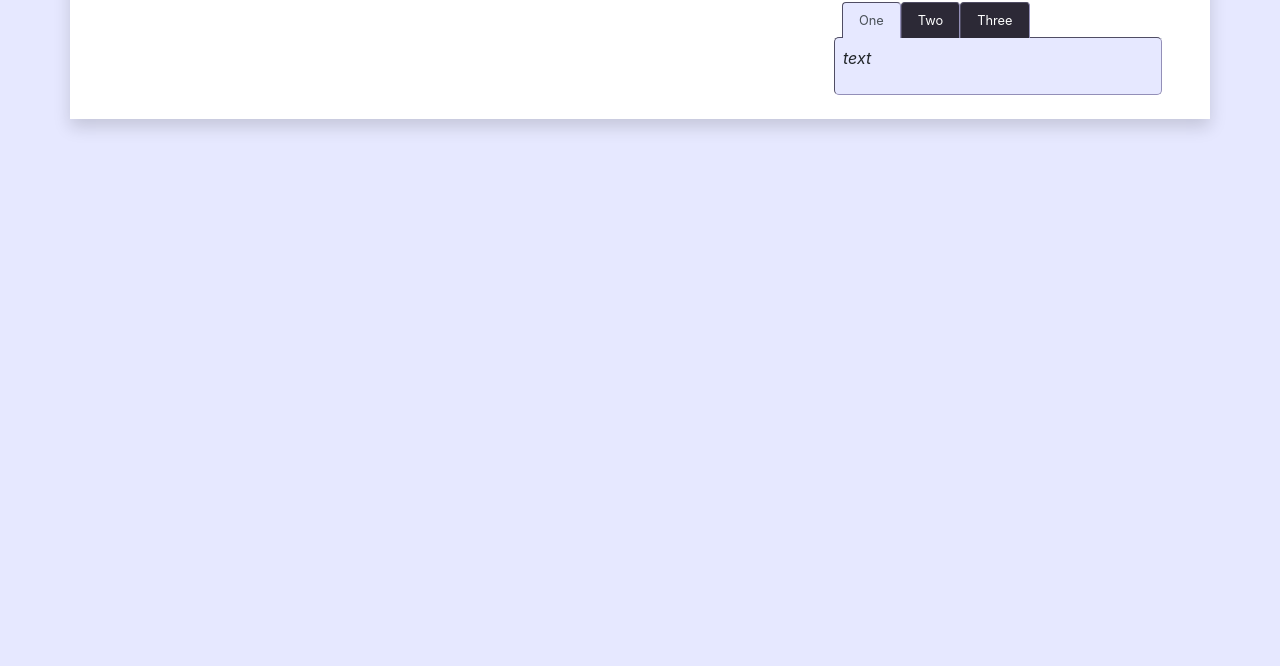
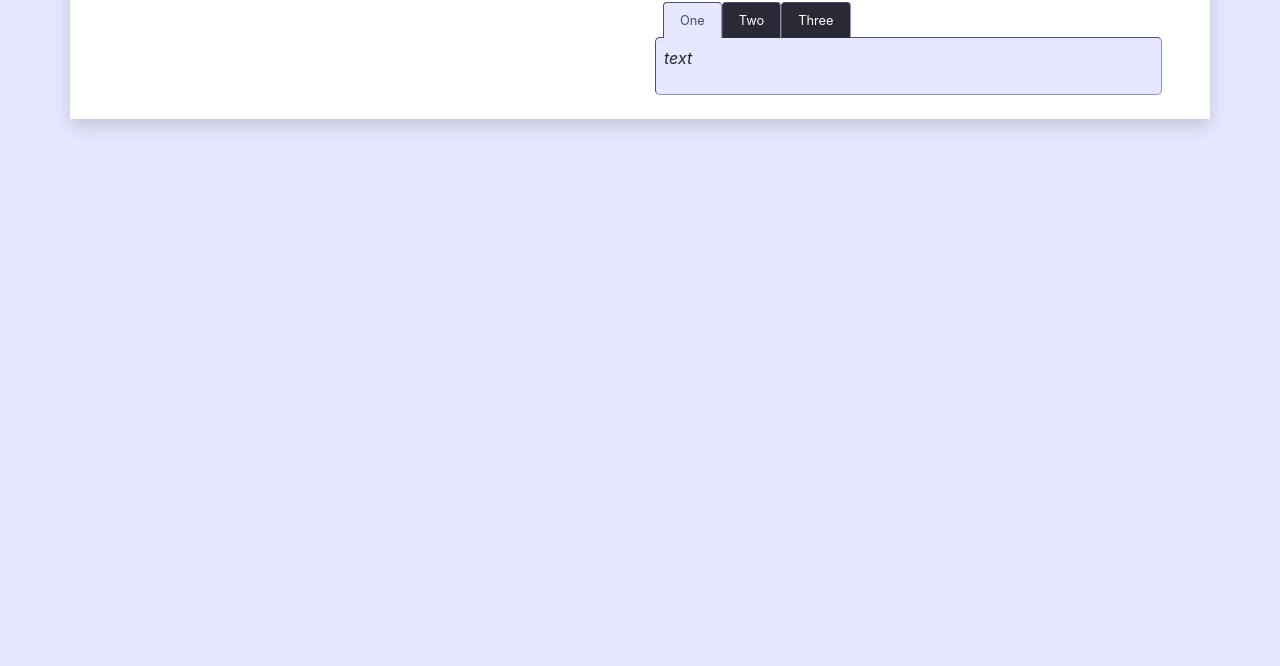
Before and after one commit to LarsonAR/creative1, a plain HTML site: page index.html in a window 1280 px wide. Shown: the part 134-800 px from the top of the page. Drawn offline with nearby package versions, Linux system fonts and the light colour scheme.

Commit message:
modified body layout

```diff
--- a/index.html
+++ b/index.html
@@ -40,11 +40,11 @@
     </div>
 
     <div class="row">
-        <div class="col-md-8 bodytext">
+        <div class="col-md-6 bodytext">
 
         </div>
 
-        <div class="col-md-4">
+        <div class="col-md-6">
             <nav>
                 <div class="nav nav-tabs mx-auto px-2" id="nav-tab" role="tablist">
                     <a class="nav-link active text-truncate" data-toggle="tab" href="#menu1" role="tab">One</a>
```
Also changed, not shown: pages/mareinia.html (+2 -2 lines), pages/orpheon.html (+2 -2 lines), pages/terra.html (+2 -2 lines), pages/venoa.html (+2 -2 lines).
